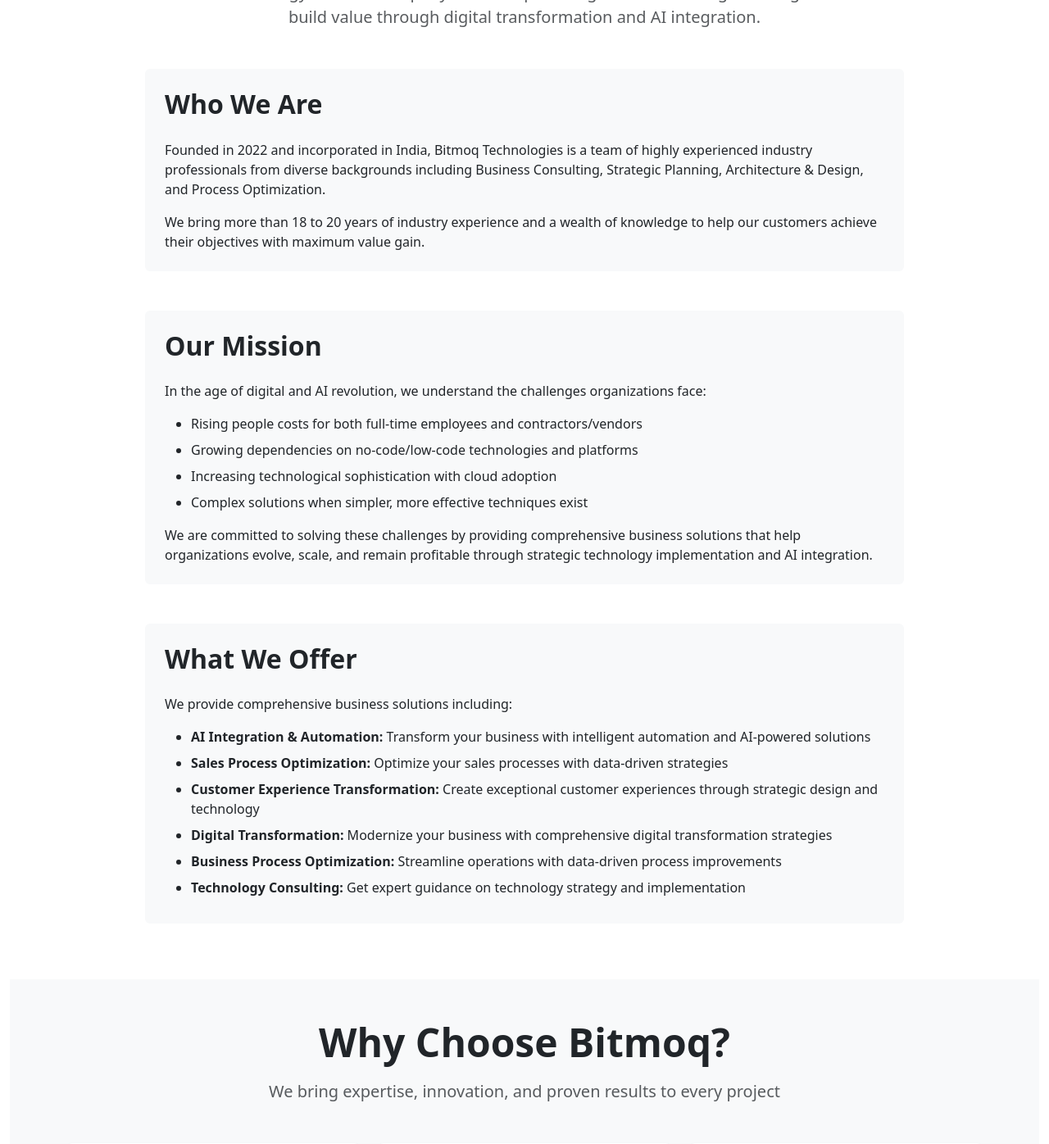
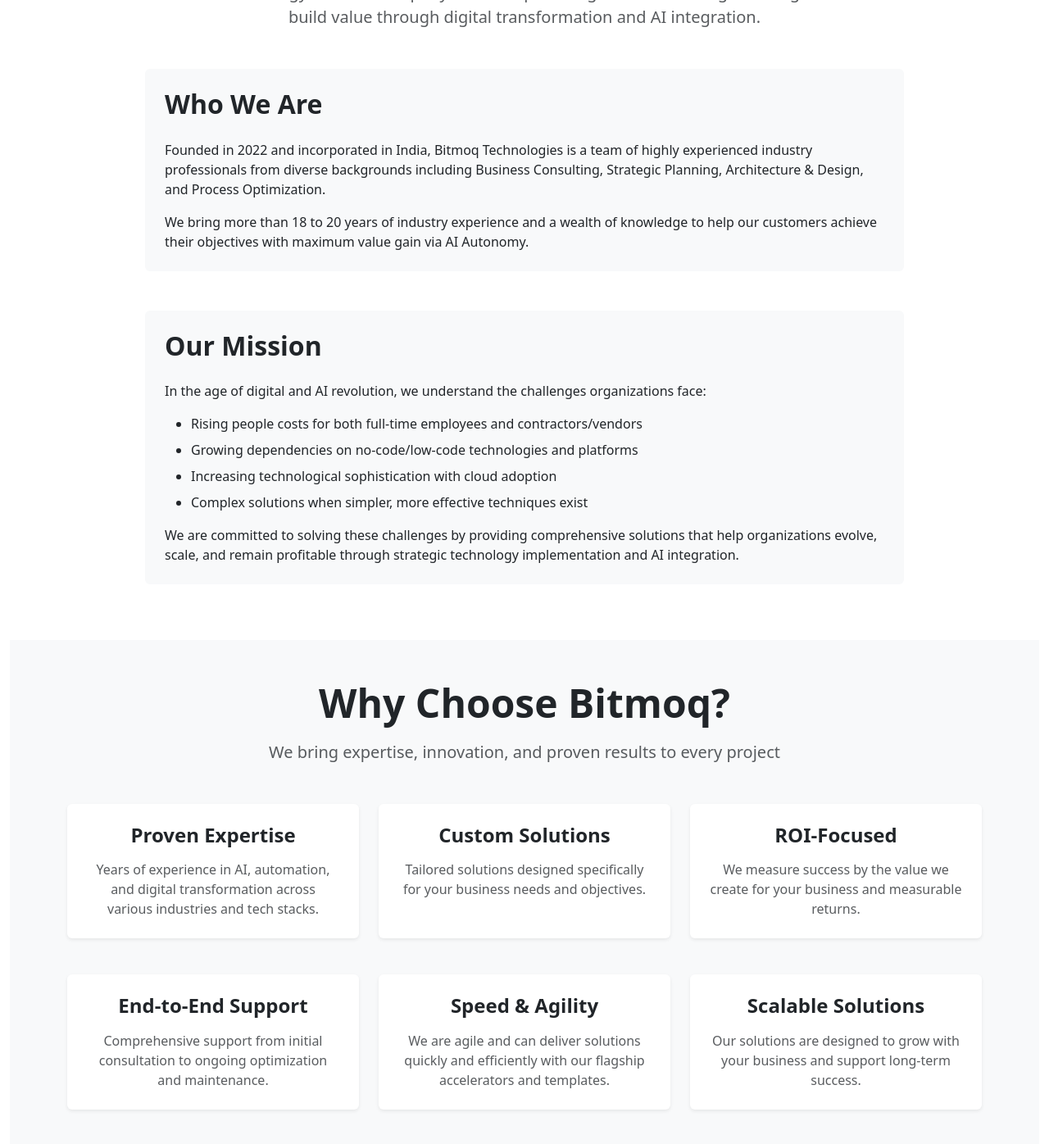
Before and after one commit to bitmoq/bitmoq.github.io, a Jekyll site: the page built from about.html, in a window 1280 px wide and 1400 px high, scrolled down 286 px. Shown: the top 1396 px of the window at 82% size. Built offline with Jekyll 4.4.1, drawn with Linux system fonts in a browser that asks for light colours; nearby versions of some CDN libraries.

Commit message:
updated about

```diff
--- a/about.html
+++ b/about.html
@@ -24,7 +24,7 @@
                 <div class="mb-5 p-4 bg-light rounded">
                     <h2 class="fw-bold mb-4">Who We Are</h2>
                     <p class="mb-3">Founded in 2022 and incorporated in India, Bitmoq Technologies is a team of highly experienced industry professionals from diverse backgrounds including Business Consulting, Strategic Planning, Architecture &amp; Design, and Process Optimization.</p>
-                    <p class="mb-0">We bring more than 18 to 20 years of industry experience and a wealth of knowledge to help our customers achieve their objectives with maximum value gain.</p>
+                    <p class="mb-0">We bring more than 18 to 20 years of industry experience and a wealth of knowledge to help our customers achieve their objectives with maximum value gain via AI Autonomy.</p>
                 </div>
 
                 <div class="mb-5 p-4 bg-light rounded">
@@ -36,20 +36,7 @@
                         <li class="mb-2">Increasing technological sophistication with cloud adoption</li>
                         <li class="mb-2">Complex solutions when simpler, more effective techniques exist</li>
                     </ul>
-                    <p class="mb-0">We are committed to solving these challenges by providing comprehensive business solutions that help organizations evolve, scale, and remain profitable through strategic technology implementation and AI integration.</p>
-                </div>
-
-                <div class="mb-5 p-4 bg-light rounded">
-                    <h2 class="fw-bold mb-4">What We Offer</h2>
-                    <p class="mb-3">We provide comprehensive business solutions including:</p>
-                    <ul class="mb-0">
-                        <li class="mb-2"><strong>AI Integration &amp; Automation:</strong> Transform your business with intelligent automation and AI-powered solutions</li>
-                        <li class="mb-2"><strong>Sales Process Optimization:</strong> Optimize your sales processes with data-driven strategies</li>
-                        <li class="mb-2"><strong>Customer Experience Transformation:</strong> Create exceptional customer experiences through strategic design and technology</li>
-                        <li class="mb-2"><strong>Digital Transformation:</strong> Modernize your business with comprehensive digital transformation strategies</li>
-                        <li class="mb-2"><strong>Business Process Optimization:</strong> Streamline operations with data-driven process improvements</li>
-                        <li class="mb-2"><strong>Technology Consulting:</strong> Get expert guidance on technology strategy and implementation</li>
-                    </ul>
+                    <p class="mb-0">We are committed to solving these challenges by providing comprehensive solutions that help organizations evolve, scale, and remain profitable through strategic technology implementation and AI integration.</p>
                 </div>
             </div>
         </div>
```
